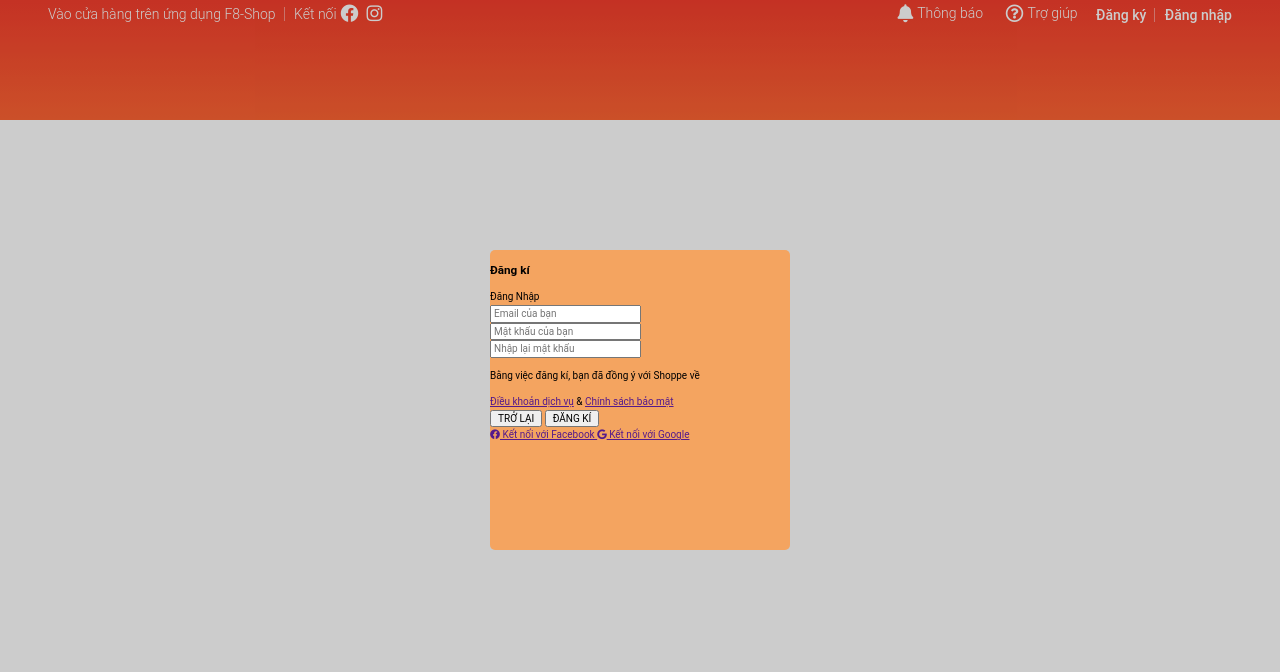
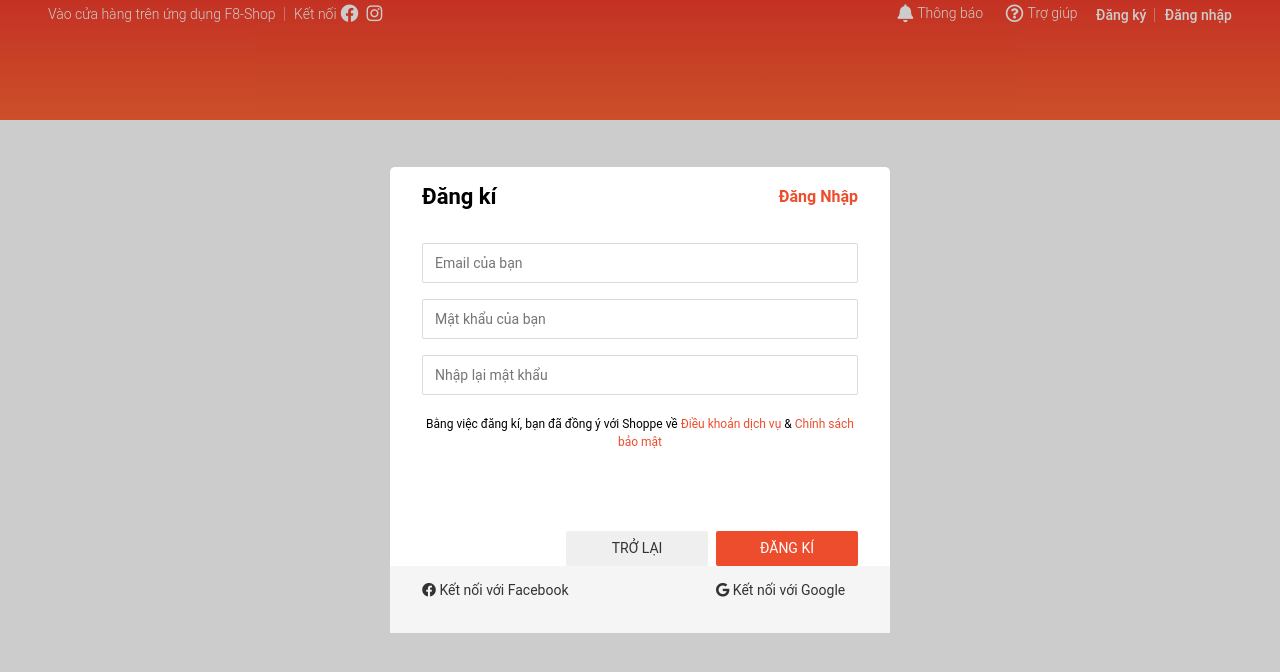
Before and after one commit to doanminhduc97/Shoppe, a plain HTML site: page index.html in a window 1280 px wide. Drawn offline with nearby package versions, Linux system fonts and the light colour scheme.

Commit message:
add form css

```diff
--- a/assets/css/base.css
+++ b/assets/css/base.css
@@ -4,6 +4,7 @@
     --black-color: #000;
     --text-color: #333;
     --primary-color: #ee4d2d;
+    --border-color: #dbdbdb;
 }
 
 * {
@@ -69,9 +70,36 @@ html {
 
 .modal__body {
     margin: auto;
-    width: 300px;
-    height: 300px;
-    background-color: sandybrown;
+    background-color: var(--white-color);
     z-index: 999999;
     border-radius: 5px;
 }
+
+/* Button style */
+.btn {
+    min-width: 142px;
+    height: 35px;
+    border: none;
+    text-decoration: none;
+    border-radius: 2px;
+    font-size: 1.4rem;
+    padding: 0;
+    cursor: pointer;
+    color: var(--text-color);
+}
+
+.btn:hover {
+    background-color: rgba(0, 0, 0, 0.08);
+}
+
+.btn.btn--primary {
+    color: var(--white-color);
+    background-color: var(--primary-color);
+}
+
+.auth-form__socials {
+    background-color: #f5f5f5;
+    padding: 16px 32px;
+    display: flex;
+    justify-content: space-between;
+}
--- /dev/null
+++ b/assets/css/form.css
@@ -0,0 +1,71 @@
+.auth-form__container {
+    padding: 0 32px;
+}
+
+.auth-form__header {
+    display: flex;
+    align-items: center;
+    justify-content: space-between;
+}
+
+.auth-form__heading {
+    font-size: 2.2rem;
+}
+
+.auth-form__switch-btn {
+    font-size: 1.6rem;
+    color: var(--primary-color);
+    font-weight: 600;
+    cursor: pointer;
+}
+
+.auth-form {
+    width: 500px;
+}
+
+.auth-form__form {
+}
+
+.auth-form__input {
+    width: 100%;
+    height: 40px;
+    margin-top: 16px;
+    padding: 0 12px;
+    font-size: 1.4rem;
+    border: 1px solid var(--border-color);
+    border-radius: 2px;
+
+    /* bỏ border khi focus */
+    outline: none;
+}
+
+.auth-form__input:focus {
+    border-color: #888;
+}
+
+.auth-form__aside {
+    margin-top: 20px;
+}
+
+.auth-form_policy-text {
+    font-size: 1.2rem;
+    /* Chiều cao của 1 dòng */
+    line-height: 1.8rem;
+    text-align: center;
+}
+
+.auth-form__policy-link {
+    text-decoration: none;
+    color: var(--primary-color);
+
+}
+
+.auth-form__constrols {
+    margin-top: 80px;
+    display: flex;
+    justify-content: end;
+}
+
+.auth-form__constrols-back {
+    margin-right: 8px;
+}
--- a/index.html
+++ b/index.html
@@ -8,6 +8,7 @@
     <link rel="stylesheet" href="https://cdnjs.cloudflare.com/ajax/libs/normalize/8.0.1/normalize.min.css" integrity="sha512-NhSC1YmyruXifcj/KFRWoC561YpHpc5Jtzgvbuzx5VozKpWvQ+4nXhPdFgmx8xqexRcpAglTj9sIBWINXa8x5w==" crossorigin="anonymous" referrerpolicy="no-referrer" />
     <link rel="stylesheet" href="./assets/css/base.css">
     <link rel="stylesheet" href="./assets/css/header.css">
+    <link rel="stylesheet" href="./assets/css/form.css">
     <link rel="stylesheet" href="./assets/fonts/fontawesome-free-5.15.4-web/css/all.min.css">
     <link rel="stylesheet" href="https://fonts.googleapis.com/css/family=Roboto:300,400,500,700&display=swap&subset=vietnamese">
 </head>
@@ -130,9 +131,9 @@
         <div class="modal">
             <div class="modal__overlay"></div>
             <div class="modal__body">
-                <div class="modal__inner">
                 <!-- Form Login/register -->
                 <div class="auth-form">
+                    <div class="auth-form__container">
                         <div class="auth-form__header">
                             <h3 class="auth-form__heading">Đăng kí</h3>
                             <span class="auth-form__switch-btn">Đăng Nhập</span>
@@ -153,13 +154,15 @@
                             </div>
                         </div>
                         <div class="auth-form__aside">
-                            <p class="auth-form_policy-text">Bằng việc đăng kí, bạn đã đồng ý với Shoppe về</p>
+                            <p class="auth-form_policy-text">Bằng việc đăng kí, bạn đã đồng ý với Shoppe về
                                 <a href="" class="auth-form__policy-link">Điều khoản dịch vụ</a> &
                                 <a href="" class="auth-form__policy-link">Chính sách bảo mật</a>
+                            </p>
                         </div>
                         <div class="auth-form__constrols">
-                            <button class="btn">TRỞ LẠI</button>
+                            <button class="btn auth-form__constrols-back">TRỞ LẠI</button>
                             <button class="btn btn--primary">ĐĂNG KÍ</button>
+                        </div>
                     </div>
                     <div class="auth-form__socials">
                         <a href="" class="btn btn--with-icon">
@@ -175,6 +178,5 @@
             </div>
         </div>
     </div>
-    </div>
 </body>
 </html>
```
Lines whose indentation alone changed are shown as unchanged.
